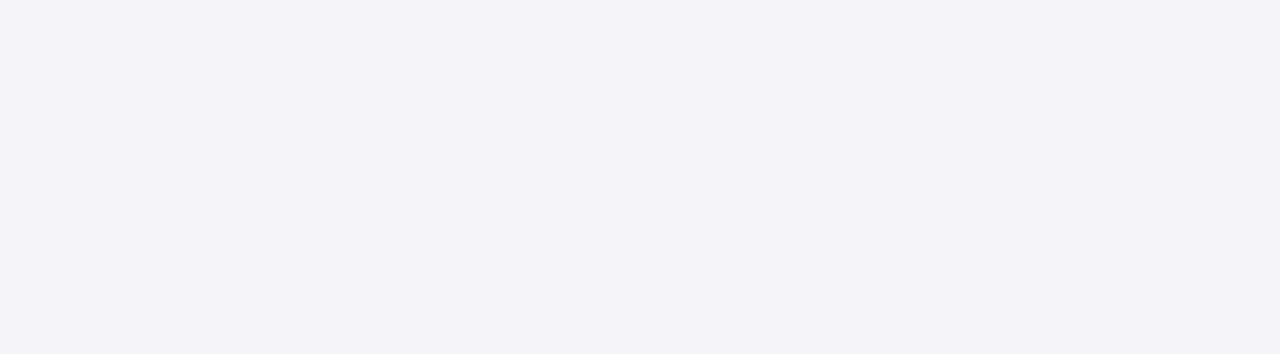
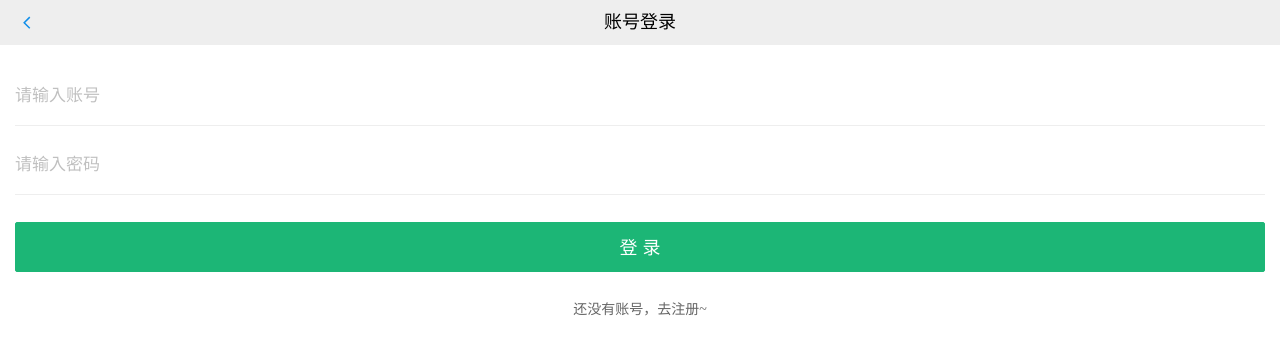
Before and after one commit to qjj-0409/hkzf, a React (Create React App) app: page /login in a window 1280 px wide. Shown: the top 354 px of the page. Built offline with nearby package versions, Linux system fonts and the light colour scheme.

Commit message:
登录页-原生js方式校验/提交表单

```diff
--- a/src/App.js
+++ b/src/App.js
@@ -14,7 +14,8 @@ import { BrowserRouter, Route, Redirect} from 'react-router-dom'
 import Home from './pages/Home'
 import CityList from './pages/CityList/'
 import Map from './pages/Map/'
-import HouseDetail from './pages/HouseDetail'
+import HouseDetail from './pages/HouseDetail/'
+import Login from './pages/Login/'
 
 export default class App extends Component {
     render() {
@@ -36,6 +37,7 @@ export default class App extends Component {
                 <Route exact path="/citylist" component={CityList}></Route>
                 <Route exact path="/map" component={Map}></Route>
                 <Route exact path="/detail/:id" component={HouseDetail}></Route>
+                <Route exact path="/login" component={Login}></Route>
             </div>
             </BrowserRouter>
         )
--- a/src/components/HouseItem/index.js
+++ b/src/components/HouseItem/index.js
@@ -4,11 +4,13 @@ import PropTypes from 'prop-types'
 
 import styles from './index.module.css'
 
+import baseURL from '../../utils/baseURL'
+
 function HouseItem({ houseImg, title, desc, tags, price, onClick, style }) {
   return (
     <div className={styles.house} onClick={onClick} style={style}>
       <div className={styles.imgWrap}>
-        <img className={styles.img} src={'http://api-haoke-web.itheima.net'+houseImg} alt="" />
+        <img className={styles.img} src={baseURL + houseImg} alt="" />
       </div>
       <div className={styles.content}>
         <h3 className={styles.title}>{title}</h3>
--- a/src/pages/HouseList/index.js
+++ b/src/pages/HouseList/index.js
@@ -3,6 +3,7 @@ import React, { Component } from 'react'
 import SearchHeader from '../../components/SearchHeader'
 // 导入Filter 筛选条件组件
 import Filter from './components/Filter'
+import { Toast } from 'antd-mobile'
 // 导入样式
 import './index.scss'
 
@@ -15,7 +16,6 @@ import {List, AutoSizer, WindowScroller, InfiniteLoader } from 'react-virtualize
 import styles from './houselist.module.scss'
 // 导入自定义的吸顶组件
 import Sticky from '../../components/Sticky/index'
-import { Toast } from 'antd-mobile'
 // 导入react-spring动画
 import {Spring} from 'react-spring/renderprops'
 
--- /dev/null
+++ b/src/pages/Login/index.js
@@ -0,0 +1,111 @@
+import React, { Component } from 'react'
+import { Flex, WingBlank, WhiteSpace, Toast } from 'antd-mobile'
+
+import { Link } from 'react-router-dom'
+
+import NavHeader from '../../components/NavHeader'
+
+import styles from './index.module.css'
+
+import request from '../../utils/request'
+
+// 验证规则：
+// const REG_UNAME = /^[a-zA-Z_\d]{5,8}$/
+// const REG_PWD = /^[a-zA-Z_\d]{5,12}$/
+
+class Login extends Component {
+  state = {
+    username: '',
+    password: ''
+  }
+
+  // 封装函数-获取用户名
+  getUsername = (e) => {
+    console.log('获取e的值', e.target)
+    this.setState({
+      username: e.target.value
+    })
+  }
+
+  // 封装函数-获取密码
+  getPassword = (e) => {
+    console.log('密码值：', e.target.value)
+    this.setState({
+      password: e.target.value
+    })
+  }
+
+  // 封装函数-提交表单
+  handleSubmit = async (e) => {
+    // 阻止默认行为
+    e.preventDefault()
+    // 获取用户名和密码，发送请求去登录
+    const { data } = await request.post('/user/login', {
+      username: this.state.username,
+      password: this.state.password
+    })
+    console.log('登录信息', data)
+    if (data.status === 200) {
+      // 登录成功
+      // 保存token到本地存储
+      localStorage.setItem('my-token', data.body.token)
+      // 提示登录成功
+      Toast.success(data.description, 2)
+    } else {
+      // 提示登录失败
+      Toast.fail(data.description, 2)
+    }
+  }
+
+  // 生命周期函数-渲染到内存
+  render() {
+    return (
+      <div className={styles.root}>
+        {/* 顶部导航 */}
+        <NavHeader className={styles.navHeader}>账号登录</NavHeader>
+        <WhiteSpace size="xl" />
+
+        {/* 登录表单 */}
+        <WingBlank>
+          <form onSubmit={this.handleSubmit}>
+            <div className={styles.formItem}>
+              <input
+                value={this.state.username}
+                onChange={this.getUsername}
+                className={styles.input}
+                name="username"
+                placeholder="请输入账号"
+              />
+            </div>
+            {/* 长度为5到8位，只能出现数字、字母、下划线 */}
+            {/* <div className={styles.error}>账号为必填项</div> */}
+            <div className={styles.formItem}>
+              <input
+                value={this.state.password}
+                onChange={this.getPassword}
+                className={styles.input}
+                name="password"
+                type="password"
+                placeholder="请输入密码"
+              />
+            </div>
+            {/* 长度为5到12位，只能出现数字、字母、下划线 */}
+            {/* <div className={styles.error}>账号为必填项</div> */}
+            <div className={styles.formSubmit}>
+              <button className={styles.submit} type="submit">
+                登 录
+              </button>
+            </div>
+          </form>
+          <Flex className={styles.backHome}>
+            <Flex.Item>
+              <Link to="/registe">还没有账号，去注册~</Link>
+            </Flex.Item>
+          </Flex>
+        </WingBlank>
+      </div>
+    )
+  }
+}
+
+export default Login
--- /dev/null
+++ b/src/pages/Login/index.module.css
@@ -0,0 +1,83 @@
+.root {
+  height: 100%;
+  background-color: #fff;
+  padding-top: 45px;
+}
+
+.navHeader {
+  background-color: #fff;
+}
+
+.backHome {
+  margin-top: 30px;
+  text-align: center;
+}
+
+.backHome :global(a) {
+  color: #666;
+}
+
+.formItem {
+  position: relative;
+  margin-bottom: 9px;
+}
+
+.formItem::after {
+  content: '';
+  position: absolute;
+  background-color: #ddd;
+  display: block;
+  z-index: 1;
+  top: auto;
+  right: auto;
+  bottom: 0;
+  left: 0;
+  width: 100%;
+  height: 1px;
+  -webkit-transform-origin: 50% 100%;
+  transform-origin: 50% 100%;
+  -webkit-transform: scaleY(0.5);
+  transform: scaleY(0.5);
+}
+
+.input {
+  height: 60px;
+  width: 100%;
+  padding: 2px 0;
+  border: 0;
+  color: #000;
+  font-size: 17px;
+  background-color: transparent;
+}
+
+.input::placeholder {
+  color: #c0c0c0;
+}
+
+.formSubmit {
+  margin-top: 27px;
+}
+
+.submit {
+  display: block;
+  outline: 0 none;
+  -webkit-appearance: none;
+  padding: 0;
+  text-align: center;
+  font-size: 18px;
+  height: 50px;
+  line-height: 50px;
+  overflow: hidden;
+  text-overflow: ellipsis;
+  word-break: break-word;
+  white-space: nowrap;
+  color: #fff;
+  background-color: rgb(28, 182, 118);
+  border: 1px solid rgb(28, 182, 118);
+  border-radius: 2px;
+  width: 100%;
+}
+
+.error {
+  color: red;
+}
```
Also changed, not shown: src/pages/Login/原生js的方式进行表单验证.js (added, +144 -0 lines).
